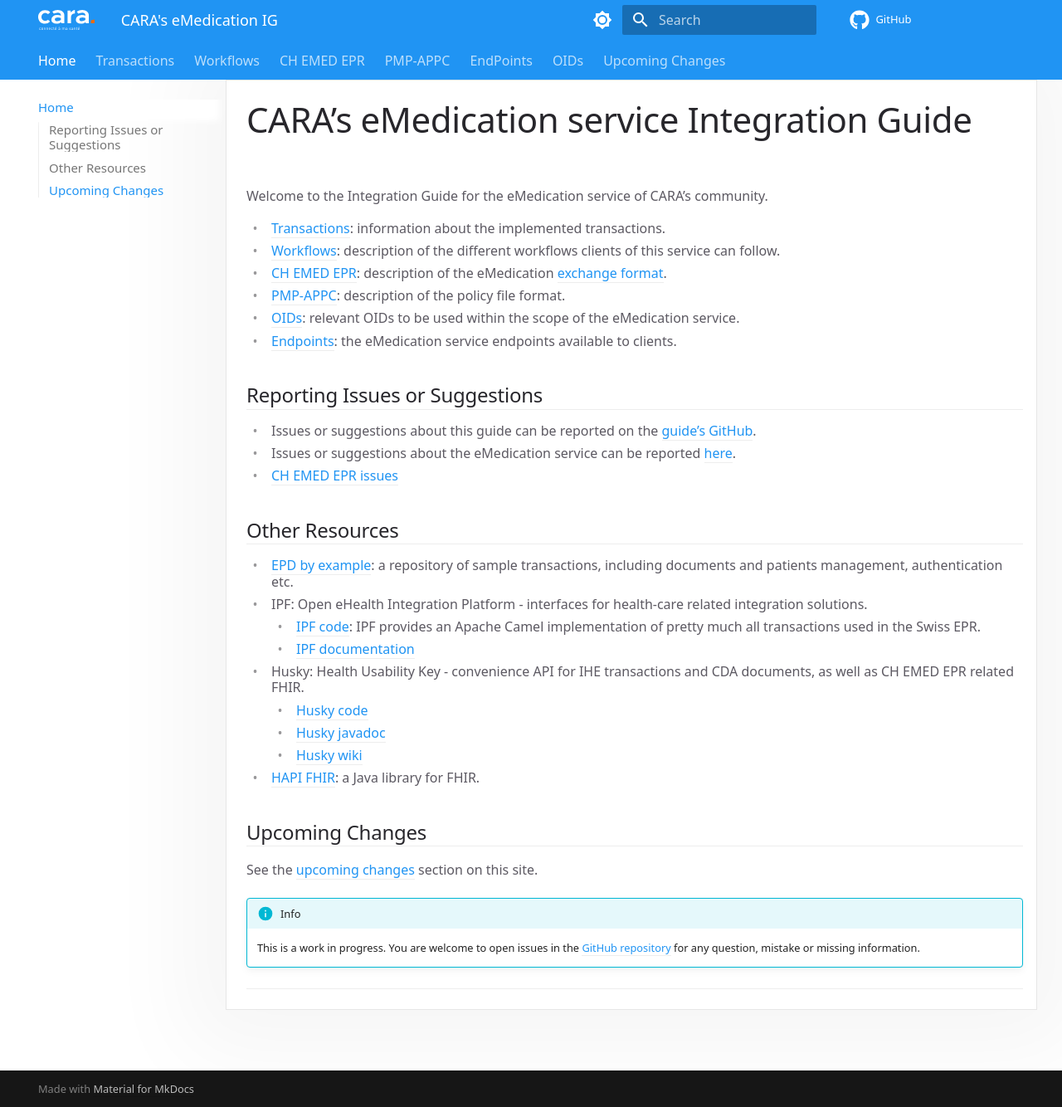
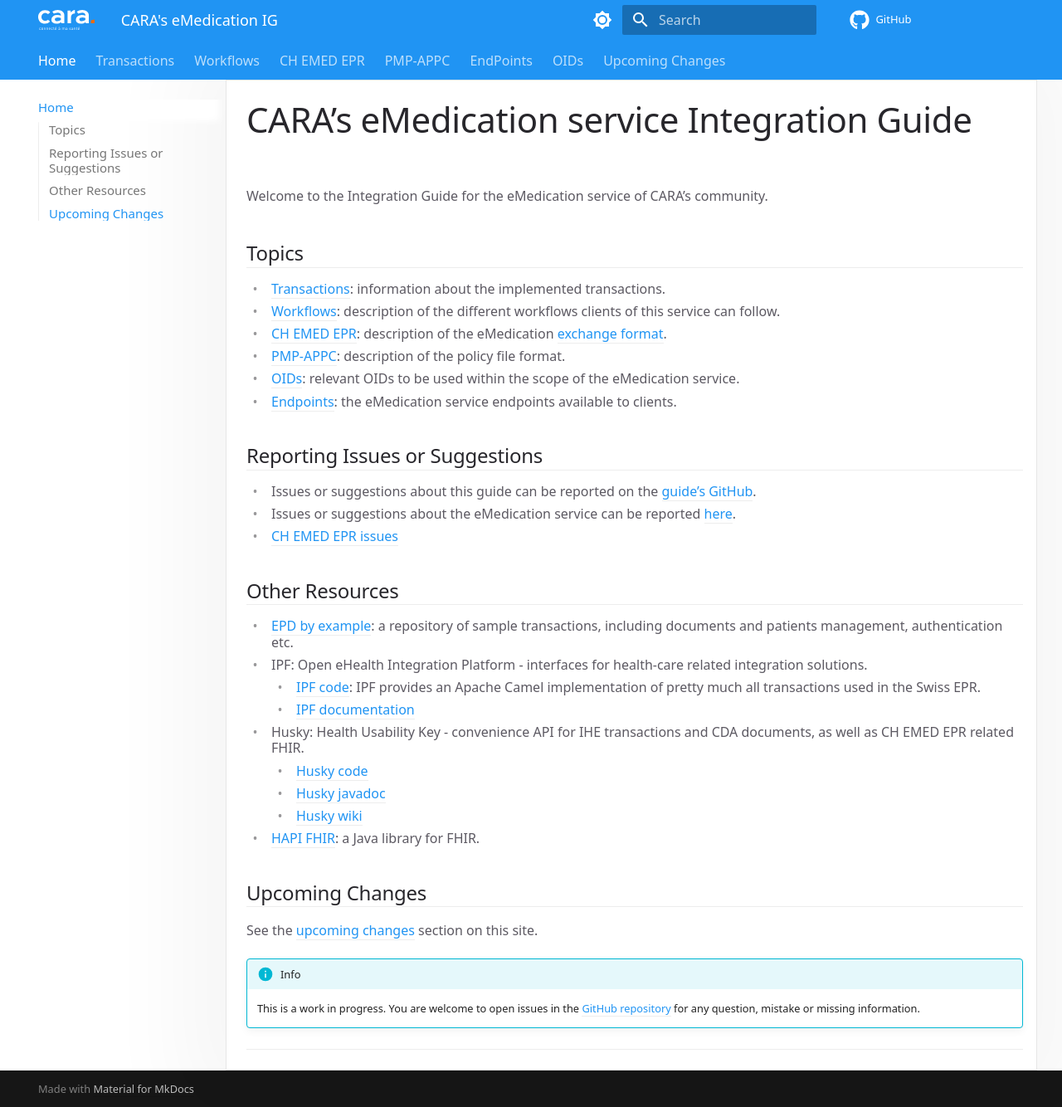
Before and after one commit to CARA-ch/emed-service-guide, an MkDocs documentation site: the page built from docs/index.md, in a window 1280 px wide and 1334 px high. Shown: the whole window at 83% size. Built offline with MkDocs 1.6.1 and Material for MkDocs 9.7.7, drawn with Linux system fonts in a browser that asks for light colours; comment, search, counter and statistics services are not loaded.

Commit message:
Added: New 'Topics' Header for better readability

```diff
--- a/docs/index.md
+++ b/docs/index.md
@@ -1,6 +1,8 @@
 # CARA's eMedication service Integration Guide
 
 Welcome to the Integration Guide for the eMedication service of CARA's community.
+
+## Topics
 
 * [Transactions](transactions/index.md): information about the implemented transactions.
 * [Workflows](workflows/index.md): description of the different workflows clients of this service can follow.
```
